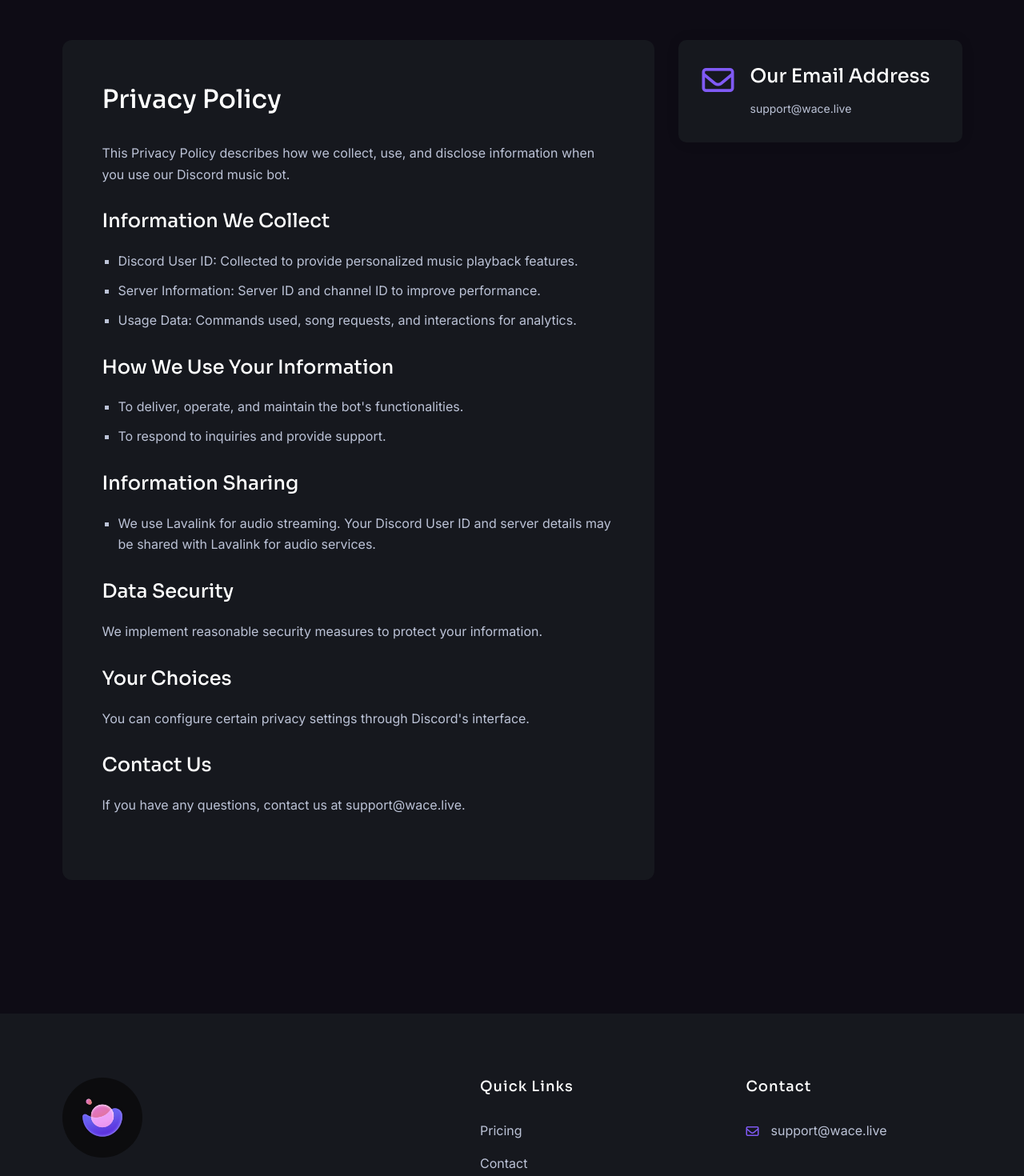
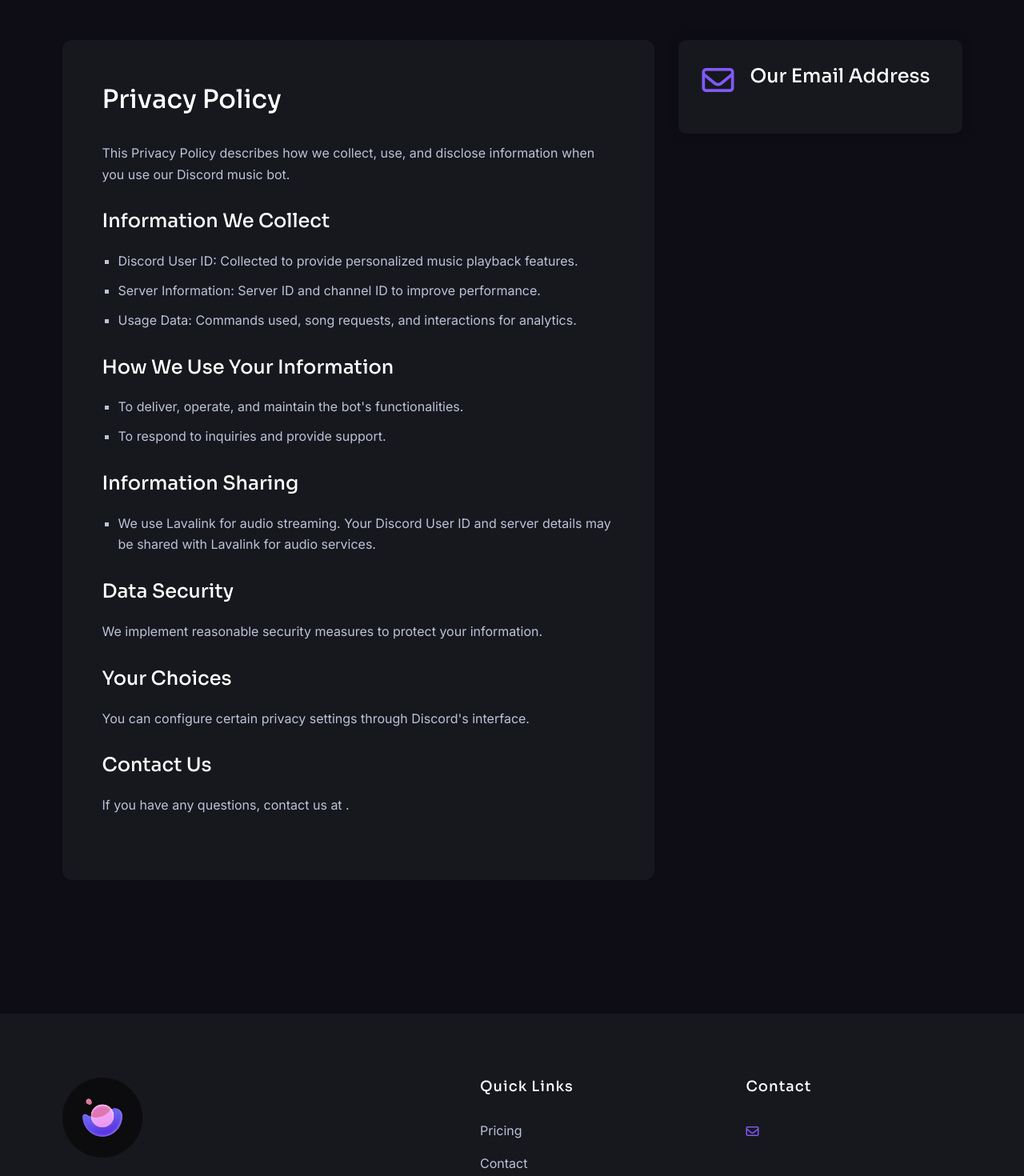
Before and after one commit to krushna06/Wace-dashboard, a Next.js app: page /privacy-policy in a window 1280 px wide. Shown: the part 160-1630 px from the top of the page at 80% size. Built offline with nearby package versions, Linux system fonts and the light colour scheme; no server answers.

Commit message:
feat(landing): externalize contact email to environment variable

```diff
--- a/src/app/(landing)/contact/page.tsx
+++ b/src/app/(landing)/contact/page.tsx
@@ -108,7 +108,7 @@ export default function ContactPage() {
                   <div className="icon"><i className="fa-sharp fa-regular fa-envelope"></i></div>
                   <div className="inner">
                     <h4 className="title">Our Email Address</h4>
-                    <p className="b2"><a href="mailto:support@wace.live">support@wace.live</a></p>
+                    <p className="b2"><a href={`mailto:${process.env.NEXT_PUBLIC_SITE_MAIL}`}>{process.env.NEXT_PUBLIC_SITE_MAIL}</a></p>
                   </div>
                 </div>
               </div>
--- a/src/app/(landing)/privacy-policy/page.tsx
+++ b/src/app/(landing)/privacy-policy/page.tsx
@@ -34,7 +34,7 @@ export default function PrivacyPolicyPage() {
                         <h4>Your Choices</h4>
                         <p>You can configure certain privacy settings through Discord&apos;s interface.</p>
                         <h4>Contact Us</h4>
-                        <p>If you have any questions, contact us at <a href="mailto:support@wace.live">support@wace.live</a>.</p>
+                        <p>If you have any questions, contact us at <a href={`mailto:${process.env.NEXT_PUBLIC_SITE_MAIL}`}>{process.env.NEXT_PUBLIC_SITE_MAIL}</a>.</p>
                       </div>
                     </div>
                   </div>
@@ -45,7 +45,7 @@ export default function PrivacyPolicyPage() {
                   <div className="icon"><i className="fa-sharp fa-regular fa-envelope"></i></div>
                   <div className="inner">
                     <h4 className="title">Our Email Address</h4>
-                    <p className="b2"><a href="mailto:support@wace.live">support@wace.live</a></p>
+                    <p className="b2"><a href={`mailto:${process.env.NEXT_PUBLIC_SITE_MAIL}`}>{process.env.NEXT_PUBLIC_SITE_MAIL}</a></p>
                   </div>
                 </div>
               </div>
--- a/src/app/(landing)/terms-policy/page.tsx
+++ b/src/app/(landing)/terms-policy/page.tsx
@@ -24,7 +24,7 @@ export default function TermsPolicyPage() {
                           <li>Your use of this bot and any dispute arising out of such use is subject to the laws of England, Northern Ireland, Scotland and Wales.</li>
                         </ul>
                         <h4>Contact Us</h4>
-                        <p>If you have any questions, contact us at <a href="mailto:support@wace.live">support@wace.live</a>.</p>
+                        <p>If you have any questions, contact us at <a href={`mailto:${process.env.NEXT_PUBLIC_SITE_MAIL}`}>{process.env.NEXT_PUBLIC_SITE_MAIL}</a>.</p>
                       </div>
                     </div>
                   </div>
@@ -35,7 +35,7 @@ export default function TermsPolicyPage() {
                   <div className="icon"><i className="fa-sharp fa-regular fa-envelope"></i></div>
                   <div className="inner">
                     <h4 className="title">Our Email Address</h4>
-                    <p className="b2"><a href="mailto:support@wace.live">support@wace.live</a></p>
+                    <p className="b2"><a href={`mailto:${process.env.NEXT_PUBLIC_SITE_MAIL}`}>{process.env.NEXT_PUBLIC_SITE_MAIL}</a></p>
                   </div>
                 </div>
               </div>
--- a/src/components/landing/LandingLayout.tsx
+++ b/src/components/landing/LandingLayout.tsx
@@ -198,7 +198,7 @@ export default function LandingLayout({ children }: LandingLayoutProps) {
                       <ul className="footer-link contact-link">
                         <li>
                           <i className="contact-icon fa-sharp fa-regular fa-envelope"></i>
-                          <a href="mailto:support@wace.live">support@wace.live</a>
+                          <a href={`mailto:${process.env.NEXT_PUBLIC_SITE_MAIL}`}>{process.env.NEXT_PUBLIC_SITE_MAIL}</a>
                         </li>
                       </ul>
                     </div>
```
Also changed, not shown: 1 other file (tests, documents, lock files or other folders).
